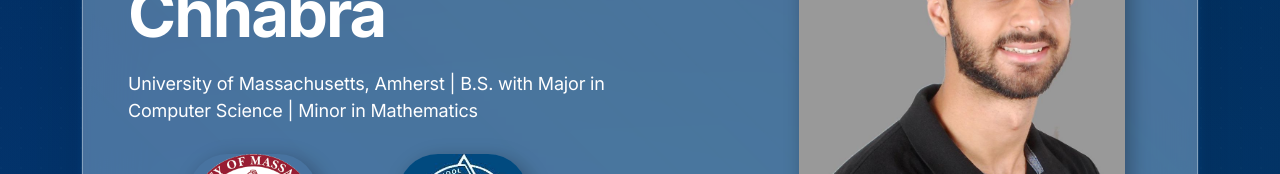
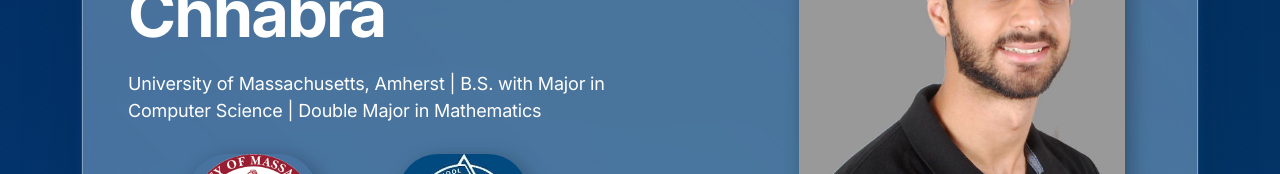
Before and after one commit to himccoder/MyWebsite, a React (Create React App) app: page / in a window 1280 px wide. Shown: the part 353-527 px from the top of the page. Built offline with nearby package versions, Linux system fonts and the light colour scheme; no server answers.

Commit message:
wording fix

```diff
--- a/src/components/Banner.jsx
+++ b/src/components/Banner.jsx
@@ -65,7 +65,7 @@ export const Banner = () => {
                 <div>
                   <h1>{`Hi! I'm Himnish Chhabra`} </h1>
                   <h1><span className="txt-rotate" dataPeriod="1000" data-rotate='[ "Web Developer", "AI/ML","Fintech", "Security" ]'><span className="wrap">{text}</span></span></h1>
-                    <p>University of Massachusetts, Amherst  |  B.S. with Major in Computer Science  |  Minor in Mathematics</p>
+                    <p>University of Massachusetts, Amherst  |  B.S. with Major in Computer Science  |  Double Major in Mathematics</p>
                     <div style={styles.container}>
                       <img src={UmassLogo} alt="UMass Amherst Seal" style={styles.logo} />
                       <img src={MSBKlogo} alt="MSBK Seal" style={styles.logo} />
```
